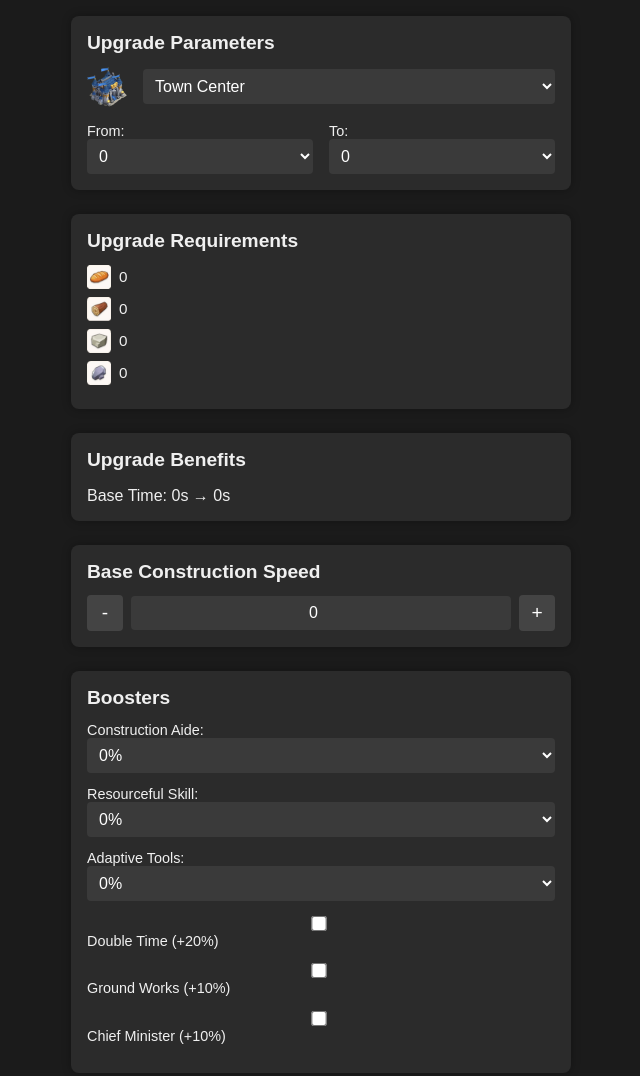
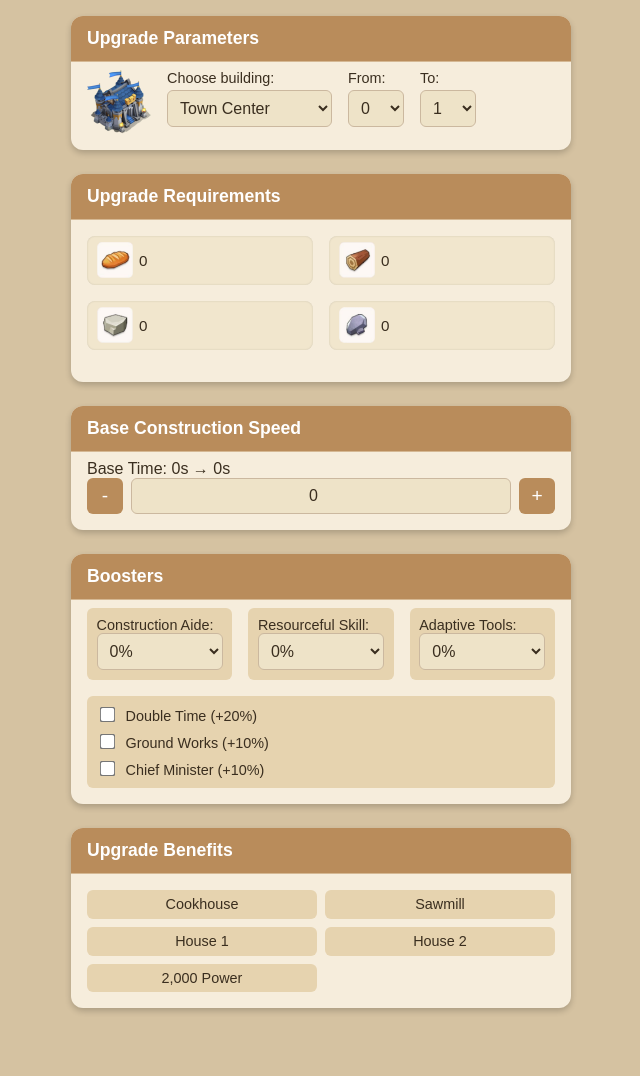
Before and after one commit to Borys21/Kingshot_Tools, a plain HTML site: page calculators/building-upgrade-calculator/index.html in a window 1280 px wide. Shown: the whole page, without its empty margins (319-959 px from the left). After the commit the page ends 1024 px from the top, so only its background shows below. Drawn offline with Linux system fonts and the light colour scheme.

Commit message:
New calc for Building Upgrades v0.2 Styling and some functions update

```diff
--- a/calculators/building-upgrade-calculator/index.html
+++ b/calculators/building-upgrade-calculator/index.html
@@ -8,90 +8,124 @@
 </head>
 <body>
   <div class="calculator-wrapper">
+
     <!-- Section 1: Parameters -->
     <section class="section parameters">
       <div class="section-header">Upgrade Parameters</div>
-      <div class="icon-and-dropdown">
+      <div class="section-body">
+        <div class="parameter-row">
+  <div class="icon-wrapper">
     <img id="building-icon" src="icons/command-center.png" alt="Icon" />
+  </div>
+
+  <div class="select-group">
+    <label for="building-select">Choose building:</label>
     <select id="building-select"></select>
   </div>
-      <div class="level-selects">
-        <label>From: <select id="level-from"></select></label>
-        <label>To: <select id="level-to"></select></label>
+
+  <label>
+    From:
+    <select id="level-from"></select>
+  </label>
+
+  <label>
+    To:
+    <select id="level-to"></select>
+  </label>
+</div>
       </div>
     </section>
 
     <!-- Section 2: Requirements -->
     <section class="section requirements">
       <div class="section-header">Upgrade Requirements</div>
+      <div class="section-body">
         <div class="resource-list">
           <div class="resource"><img src="icons/bread.png" /> <span id="req-bread">-</span></div>
           <div class="resource"><img src="icons/wood.png" /> <span id="req-wood">-</span></div>
           <div class="resource"><img src="icons/stone.png" /> <span id="req-stone">-</span></div>
           <div class="resource"><img src="icons/iron.png" /> <span id="req-iron">-</span></div>
+        </div>
         <div id="req-list" class="requirements-list"></div>
       </div>
     </section>
 
-    <!-- Section 3: Perks -->
-    <section class="section perks">
-      <div class="section-header">Upgrade Benefits</div>
-      <ul id="perk-list"></ul>
-      <div>Base Time: <span id="base-time">-</span></div>
-    </section>
-
-    <!-- Section 4: Base Speed -->
+    <!-- Section 3: Base Speed -->
     <section class="section base-speed">
       <div class="section-header">Base Construction Speed</div>
+      <div class="section-body">
+        <div class="cs-base-time">Base Time: <span id="base-time">-</span></div>
         <div class="cs-controls">
           <button id="cs-decrease">-</button>
           <input id="cs-value" type="number" step="0.1" value="0" />
           <button id="cs-increase">+</button>
         </div>
+      </div>
     </section>
 
-    <!-- Section 5: Boosters -->
+    <!-- Section 4: Boosters -->
     <section class="section boosters">
       <div class="section-header">Boosters</div>
-      <label>Construction Aide:
+      <div class="section-body"><div class="boosters-grid">
+  <div class="booster-selects">
+    <div class="booster-block">
+      <label for="booster-ca">Construction Aide:</label>
       <select id="booster-ca">
         <option value="0">0%</option>
-          <option value="5">+5%</option>
-          <option value="7">+7%</option>
-          <option value="9">+9%</option>
-          <option value="12">+12%</option>
-          <option value="15">+15%</option>
+        <option value="5">5%</option>
+        <option value="7">7%</option>
+        <option value="9">9%</option>
+        <option value="12">12%</option>
+        <option value="15">15%</option>
       </select>
-      </label>
-      <label>Resourceful Skill:
+    </div>
+
+    <div class="booster-block">
+      <label for="booster-rs">Resourceful Skill:</label>
       <select id="booster-rs">
         <option value="0">0%</option>
-          <option value="3">+3%</option>
-          <option value="6">+6%</option>
-          <option value="9">+9%</option>
-          <option value="12">+12%</option>
-          <option value="15">+15%</option>
+        <option value="3">3%</option>
+        <option value="6">6%</option>
+        <option value="9">9%</option>
+        <option value="12">12%</option>
+        <option value="15">15%</option>
       </select>
-      </label>
-      <label>Adaptive Tools:
+    </div>
+
+    <div class="booster-block">
+      <label for="booster-at">Adaptive Tools:</label>
       <select id="booster-at">
         <option value="0">0%</option>
-          <option value="1">+1%</option>
-          <option value="2">+2%</option>
-          <option value="3">+3%</option>
-          <option value="4">+4%</option>
-          <option value="5">+5%</option>
-          <option value="6">+6%</option>
-          <option value="7">+7%</option>
-          <option value="8">+8%</option>
-          <option value="9">+9%</option>
-          <option value="10">+10%</option>
+        <option value="1">1%</option>
+        <option value="2">2%</option>
+        <option value="3">3%</option>
+        <option value="4">4%</option>
+        <option value="5">5%</option>
+        <option value="6">6%</option>
+        <option value="7">7%</option>
+        <option value="8">8%</option>
+        <option value="9">9%</option>
+        <option value="10">10%</option>
       </select>
-      </label>
+    </div>
+  </div>
+
+  <div class="booster-check">
     <label><input type="checkbox" id="booster-dt" /> Double Time (+20%)</label>
     <label><input type="checkbox" id="booster-gw" /> Ground Works (+10%)</label>
     <label><input type="checkbox" id="booster-cm" /> Chief Minister (+10%)</label>
+  </div>
+</div>
     </section>
+
+    <!-- Section 5: Perks -->
+    <section class="section perks">
+      <div class="section-header">Upgrade Benefits</div>
+      <div class="section-body">
+        <div id="perk-list" class="perks-list"></div>
+      </div>
+    </section>
+
   </div>
   <script src="buildings.js"></script>
   <script src="script.js"></script>
--- a/calculators/building-upgrade-calculator/script.js
+++ b/calculators/building-upgrade-calculator/script.js
@@ -55,8 +55,17 @@ function capitalize(text) {
     .join(" ");
 }
 
+// === Capitalize helper ===
+function capitalize(text) {
+  // Converts text like "town_center" to "Town Center"
+  return text
+    .replace(/_/g, " ")
+    .split(" ")
+    .map(word => word.charAt(0).toUpperCase() + word.slice(1))
+    .join(" ");
+}
 
-// === Populate dropdowns ===
+// === Populate building dropdown ===
 function populateBuildingDropdown() {
   for (const key in buildingsData) {
     const option = document.createElement("option");
@@ -66,16 +75,45 @@ function populateBuildingDropdown() {
   }
 }
 
+// === Populate From/To dropdowns ===
 function populateLevelDropdowns() {
-  for (let i = 0; i <= 30; i++) {
-    const opt1 = document.createElement("option");
-    const opt2 = document.createElement("option");
-    opt1.value = opt2.value = i;
-    opt1.textContent = opt2.textContent = i;
-    levelFrom.appendChild(opt1);
-    levelTo.appendChild(opt2);
+  levelFrom.innerHTML = "";
+  levelTo.innerHTML = "";
+
+  for (let i = 0; i <= 29; i++) {
+    const opt = document.createElement("option");
+    opt.value = i;
+    opt.textContent = i;
+    levelFrom.appendChild(opt);
   }
+
+  for (let i = 1; i <= 30; i++) {
+    const opt = document.createElement("option");
+    opt.value = i;
+    opt.textContent = i;
+    levelTo.appendChild(opt);
+  }
+
+  // Set initial values
+  const from = 0;
+  const to = from + 1;
+
+  levelFrom.value = from;
+  levelTo.value = to;
 }
+
+// === Auto-set To = From + 1 on change ===
+levelFrom.addEventListener("change", () => {
+  const from = parseInt(levelFrom.value);
+  const next = from + 1;
+
+  const validToOption = [...levelTo.options].find(opt => parseInt(opt.value) === next);
+  if (validToOption) {
+    levelTo.value = next;
+  }
+
+  updateRangeDisplay();
+});
 
 // === Main Update Function ===
 function updateRangeDisplay() {
@@ -134,7 +172,6 @@ function updateRangeDisplay() {
   const cm = boosterCM.checked ? 10 : 0;
 
   let totalBoost = baseCS + ca + rs + at + dt + gw + cm;
-  totalBoost = Math.min(totalBoost, 99.9);
   const finalTime = Math.floor(totalTime / (1 + totalBoost / 100));
 
   // === Update DOM ===
@@ -175,17 +212,18 @@ for (let lvl = fromLevel + 1; lvl <= toLevel; lvl++) {
 }
 
 for (const value of effectMap.values()) {
-  const li = document.createElement("li");
+  const div = document.createElement("div");
+  div.className = "perk";
 
   const match = value.match(/^(\+?[\d,]+)(\s.+)$/); // tylko liczby całkowite
   if (match) {
     const formatted = formatNumber(parseInt(match[1].replace(/,/g, '')));
-    li.textContent = `${match[1].includes(",") ? match[1] : formatted}${match[2]}`;
+    div.textContent = `${match[1].includes(",") ? match[1] : formatted}${match[2]}`;
   } else {
-    li.textContent = value;
+    div.textContent = value;
   }
 
-  effectsList.appendChild(li);
+  effectsList.appendChild(div);
 }
 
   iconElement.src = `icons/${data.icon}`;
@@ -194,8 +232,34 @@ for (const value of effectMap.values()) {
 
 // === Event Listeners ===
 buildingSelect.addEventListener("change", updateRangeDisplay);
-levelFrom.addEventListener("change", updateRangeDisplay);
-levelTo.addEventListener("change", updateRangeDisplay);
+// === Auto-set To = From + 1 on change ===
+levelFrom.addEventListener("change", () => {
+  const from = parseInt(levelFrom.value);
+  const next = from + 1;
+
+  // Ustaw tylko jeśli To >= From + 1 oraz istnieje taka opcja
+  if ([...levelTo.options].some(opt => parseInt(opt.value) === next)) {
+    levelTo.value = next;
+  }
+
+  updateRangeDisplay();
+});
+// === Auto-correct From if To < From ===
+levelTo.addEventListener("change", () => {
+  const from = parseInt(levelFrom.value);
+  const to = parseInt(levelTo.value);
+
+  // Jeśli To < From, to ustaw From na To - 1, jeśli istnieje taka opcja
+  if (to < from) {
+    const prev = to - 1;
+    const validFromOption = [...levelFrom.options].find(opt => parseInt(opt.value) === prev);
+    if (validFromOption) {
+      levelFrom.value = prev;
+    }
+  }
+
+  updateRangeDisplay();
+});
 csValue.addEventListener("input", updateRangeDisplay);
 boosterCA.addEventListener("change", updateRangeDisplay);
 boosterRS.addEventListener("change", updateRangeDisplay);
@@ -204,10 +268,18 @@ boosterDT.addEventListener("change", updateRangeDisplay);
 boosterGW.addEventListener("change", updateRangeDisplay);
 boosterCM.addEventListener("change", updateRangeDisplay);
 
-// === Init ===
-populateBuildingDropdown();
-populateLevelDropdowns();
-updateRangeDisplay();
+// === Init after both DOM and buildingsData ===
+function tryInitCalculator() {
+  if (document.readyState === "complete" && typeof buildingsData !== "undefined") {
+    populateBuildingDropdown();
+    populateLevelDropdowns();
+    updateRangeDisplay();
+  } else {
+    setTimeout(tryInitCalculator, 50); // retry co 50ms
+  }
+}
+
+tryInitCalculator();
 
 // === CS Button Hold ===
 function setupCSButton(id, direction) {
--- a/calculators/building-upgrade-calculator/style.css
+++ b/calculators/building-upgrade-calculator/style.css
@@ -1,9 +1,9 @@
 /* === General === */
 body {
   margin: 0;
-  font-family: Arial, sans-serif;
-  background-color: #1b1b1b;
-  color: #f0f0f0;
+  font-family: 'Arial', sans-serif;
+  background-color: #d5c2a1;
+  color: #3a2e1f;
   padding: 1rem;
   box-sizing: border-box;
 }
@@ -15,82 +15,120 @@ body {
   max-width: 100%;
 }
 
+/* === Section Layout === */
 .section {
-  background-color: #2b2b2b;
-  padding: 1rem;
-  border-radius: 8px;
-  box-shadow: 0 0 10px rgba(0,0,0,0.3);
+  background-color: #f6eddc;
+  border-radius: 12px;
+  box-shadow: 0 3px 6px rgba(0, 0, 0, 0.2);
+  overflow: hidden;
+  padding: 0;
 }
 
 .section-header {
-  font-size: 1.2rem;
+  background-color: #b98c5b;
+  color: white;
+  font-size: 1.1rem;
   font-weight: bold;
-  margin-bottom: 0.8rem;
+  padding: 0.75rem 1rem;
+  border-bottom: 1px solid #d5b893;
+}
+
+.section-body {
+  padding: 1rem;
+  padding-top: 0.5rem;
 }
 
 /* === Parameters === */
+.parameter-row {
+  display: flex;
+  gap: 1rem;
+  flex-wrap: wrap;
+}
+
+.icon-wrapper {
+  display: flex;
+  align-items: center;
+}
+
+#building-icon {
+  width: 64px;
+  height: 64px;
+}
+
+.select-group,
+.parameter-row label {
+  display: flex;
+  flex-direction: column;
+  font-size: 0.9rem;
+  color: #3a2e1f;
+  gap: 0.25rem;
+}
+
+select {
+  padding: 0.5rem;
+  font-size: 1rem;
+  background-color: #eee3c8;
+  color: #3a2e1f;
+  border: 1px solid #cbb89f;
+  border-radius: 6px;
+}
+
 .icon-and-dropdown {
   display: flex;
   align-items: center;
   gap: 1rem;
-  margin-bottom: 1rem;
 }
 
-#building-icon {
-  width: 40px;
-  height: 40px;
+.building-group {
+  display: flex;
+  flex-direction: column;
+  flex: 1 1 200px;
 }
 
-select {
-  flex: 1;
-  padding: 0.5rem;
-  font-size: 1rem;
-  background-color: #3a3a3a;
-  color: #fff;
-  border: none;
-  border-radius: 4px;
-}
-
-.level-selects {
-  display: flex;
-  justify-content: space-between;
+/* === Resource Icons Row === */
+.resource-list {
+  display: grid;
+  grid-template-columns: repeat(2, 1fr);
   gap: 1rem;
-}
-
-label {
-  flex: 1;
-  display: flex;
-  flex-direction: column;
-  font-size: 0.9rem;
-}
-
-/* === Requirements === */
-.resource-list {
-  display: flex;
-  flex-direction: column;
-  gap: 0.5rem;
+  margin-top: 0.5rem;
 }
 
 .resource {
   display: flex;
   align-items: center;
-  gap: 0.5rem;
+  gap: 0.4rem;
+  background-color: #f1e6cd;
+  padding: 0.4rem 0.6rem;
+  border-radius: 8px;
+  box-shadow: inset 0 0 2px rgba(0, 0, 0, 0.15);
   font-size: 0.95rem;
+  color: #3a2e1f;
 }
 
 .resource img {
-  width: 24px;
-  height: 24px;
+  width: 36px;
+  height: 36px;
 }
 
-/* === Perks === */
-#perk-list {
-  list-style: disc;
-  padding-left: 1.2rem;
-  margin-bottom: 0.5rem;
+/* === Upgrade Requirements === */
+.requirements-list {
+  display: grid;
+  grid-template-columns: repeat(2, 1fr);
+  gap: 0.5rem;
+  margin-top: 1rem;
 }
 
-/* === Base Speed === */
+.requirements-list .resource {
+  background-color: #e6d3af;
+  justify-content: center;
+  font-weight: 500;
+  padding: 0.4rem 0.6rem;
+  border-radius: 6px;
+  font-size: 0.9rem;
+  box-shadow: none;
+}
+
+/* === Base Construction Speed === */
 .cs-controls {
   display: flex;
   align-items: center;
@@ -101,10 +139,10 @@ label {
   width: 36px;
   height: 36px;
   font-size: 1.2rem;
-  background-color: #444;
-  color: #fff;
+  background-color: #b98c5b;
+  color: white;
   border: none;
-  border-radius: 4px;
+  border-radius: 6px;
 }
 
 #cs-value {
@@ -112,26 +150,74 @@ label {
   padding: 0.5rem;
   text-align: center;
   font-size: 1rem;
-  background-color: #3a3a3a;
-  color: #fff;
-  border: none;
-  border-radius: 4px;
+  background-color: #eee3c8;
+  color: #3a2e1f;
+  border: 1px solid #cbb89f;
+  border-radius: 6px;
 }
 
 /* === Boosters === */
-.boosters label {
+.boosters-grid {
   display: flex;
   flex-direction: column;
-  margin-bottom: 0.8rem;
+  gap: 1rem;
+}
+
+.booster-selects {
+  display: grid;
+  grid-template-columns: repeat(3, 1fr);
+  gap: 1rem;
+}
+
+.booster-block {
+  display: flex;
+  flex-direction: column;
+  background-color: #e6d3af;
+  padding: 0.6rem;
+  border-radius: 6px;
+  font-size: 0.9rem;
+  font-weight: 500;
+  color: #3a2e1f;
+}
+
+.booster-check {
+  background-color: #e6d3af;
+  padding: 0.6rem;
+  border-radius: 6px;
+  display: flex;
+  flex-direction: column;
+  gap: 0.5rem;
   font-size: 0.9rem;
 }
 
-.boosters input[type="checkbox"] {
+.booster-check input[type="checkbox"] {
   margin-right: 0.5rem;
   transform: scale(1.2);
 }
 
-/* === Responsive Tweak === */
+
+/* === Upgrade Benefits === */
+.perks-list {
+  display: grid;
+  grid-template-columns: repeat(2, 1fr);
+  gap: 0.5rem;
+  margin-top: 0.5rem;
+}
+
+.perk {
+  background-color: #e6d3af;
+  display: flex;
+  justify-content: center;
+  align-items: center;
+  font-weight: 500;
+  padding: 0.4rem 0.6rem;
+  border-radius: 6px;
+  font-size: 0.9rem;
+  color: #3a2e1f;
+  box-shadow: none; /* lub: inset 0 0 2px rgba(0, 0, 0, 0.1) jeśli chcesz */
+}
+
+/* === Responsive === */
 @media (min-width: 600px) {
   .calculator-wrapper {
     max-width: 500px;
```
Lines whose indentation alone changed are shown as unchanged.
